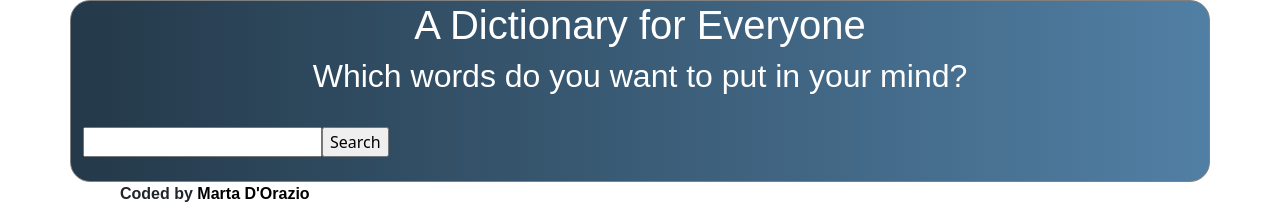
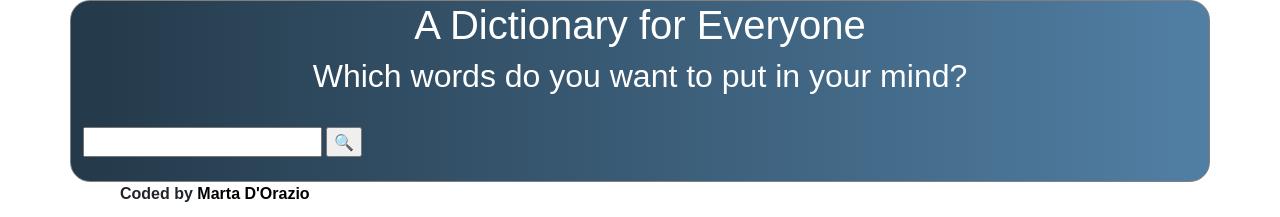
Before and after one commit to Marta919/dictionary-marta, a React (Create React App) app: page / in a window 1280 px wide. Shown: the top 217 px of the page. Built offline with nearby package versions, Linux system fonts and the light colour scheme; a web font is replaced by a local one.

Commit message:
adding details

```diff
--- a/src/Dictionary.js
+++ b/src/Dictionary.js
@@ -35,8 +35,8 @@ axios.get(pexelsApiUrl, {headers : headers}).then(handlePexelsResponse);
 <div className="dictionary">
     <br />
     <form onSubmit={search}>
-        <input type="search" onChange= {handleKeywordChange} />
-       <input type="submit" value="Search"/>
+        <input type="search" onChange= {handleKeywordChange} /> <span>    </span>
+       <input type="submit" value="🔍"/>
    </form>
     <br />
     <Results results={results}/>
```
